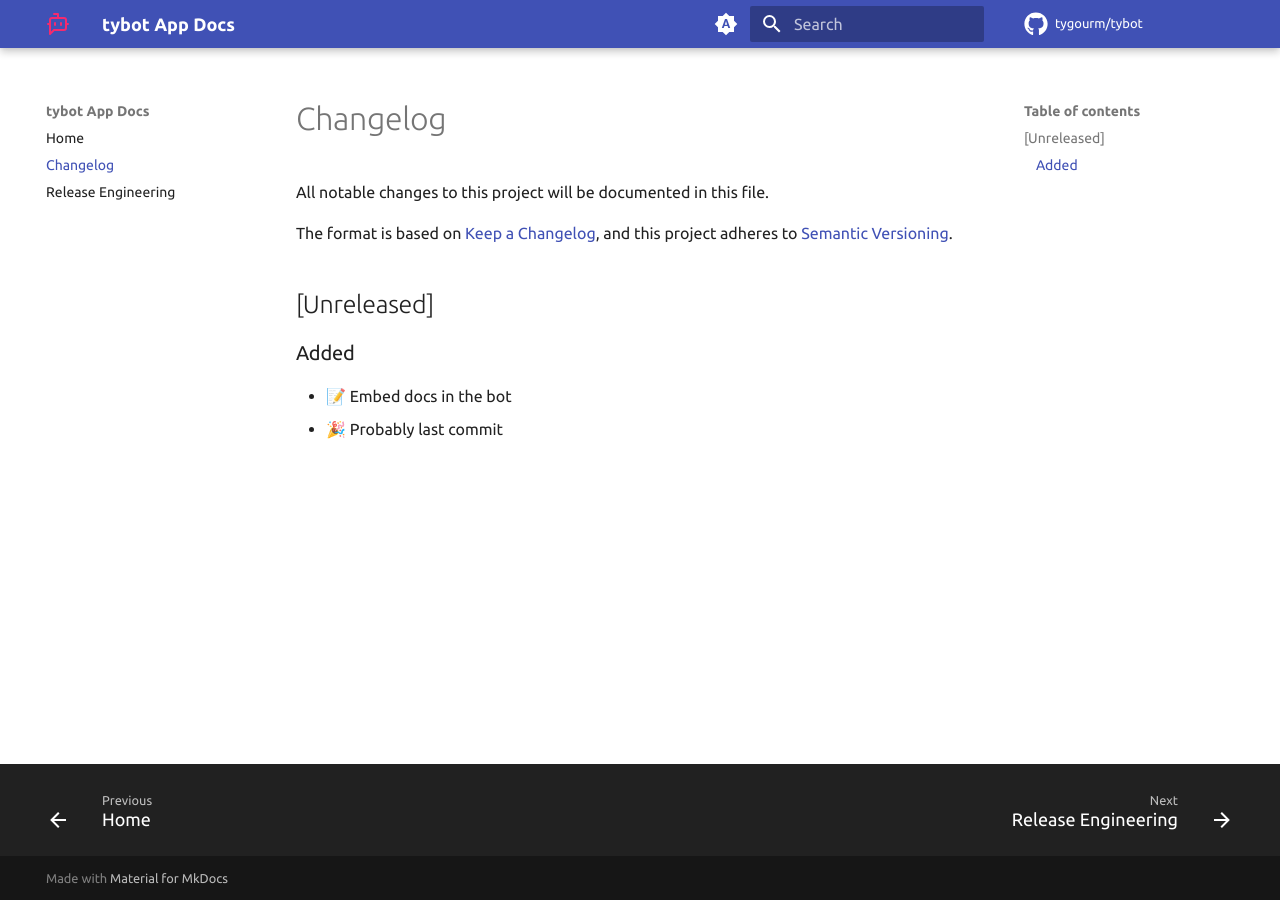
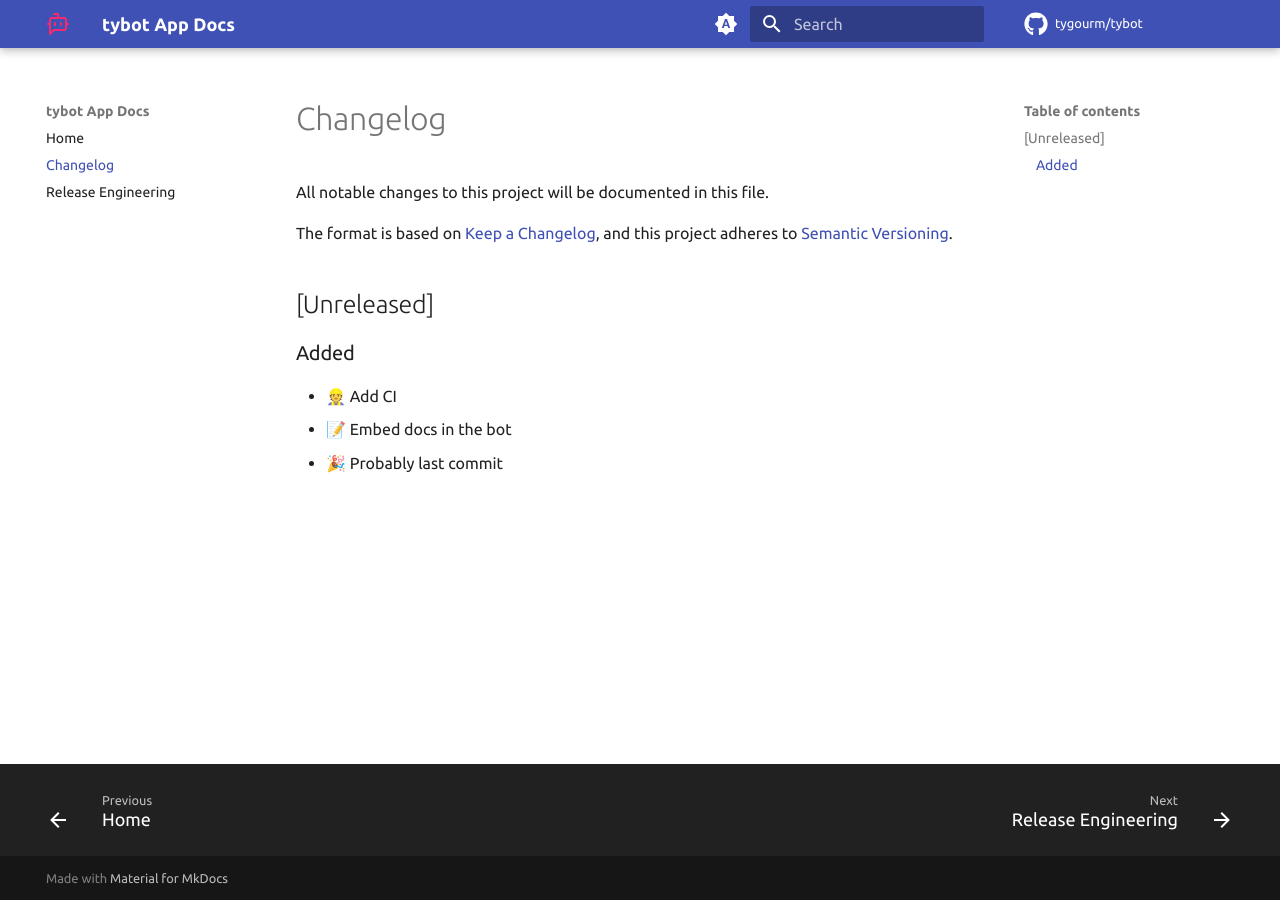
Before and after one commit to tygourm/tybot, an MkDocs documentation site: the page built from docs/CHANGELOG.md, in a window 1280 px wide. Built offline with MkDocs 1.6.1 and Material for MkDocs 9.7.7, drawn with Linux system fonts in a browser that asks for light colours; plug-ins that fetch from the network failed and are left out; comment, search, counter and statistics services are not loaded.

Commit message:
👷 Add CI

```diff
--- a/docs/CHANGELOG.md
+++ b/docs/CHANGELOG.md
@@ -12,5 +12,6 @@ this project adheres to
 
 ### Added
 
+- 👷 Add CI
 - 📝 Embed docs in the bot
 - 🎉 Probably last commit
```
Also changed, not shown: 1 other file.
